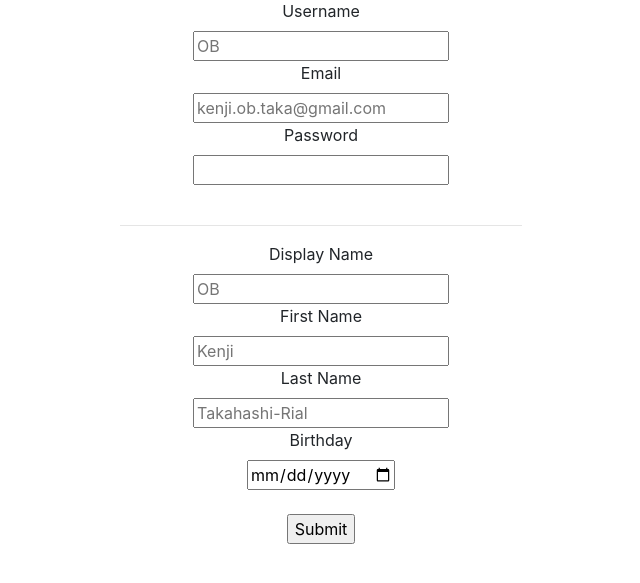
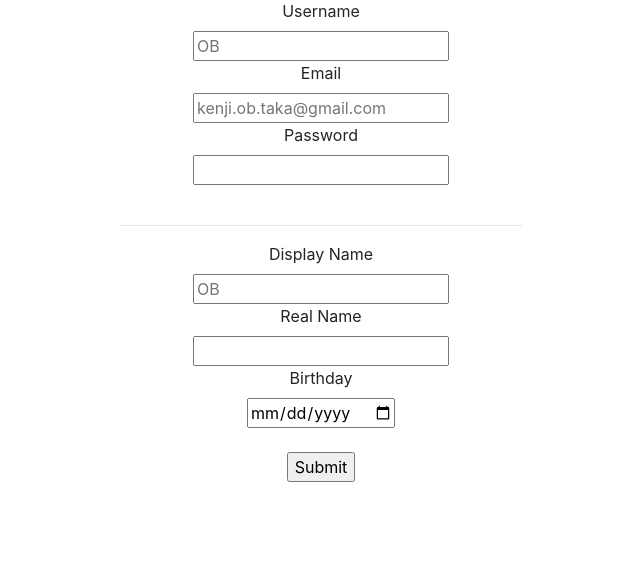
Before and after one commit to KenjiTakahashi-Rial/OBChat, a Django app: page /OB/sign_up/ in a window 1280 px wide. Shown: the part 119-702 px from the top of the page, without its empty margins (319-959 px from the left). Run offline with Django 3.2, Linux system fonts and the light colour scheme; some libraries are stand-ins or nearby versions.

Commit message:
Adjusted authentication and room for real_name instead of first_name and last_name

```diff
--- a/OBChat/OB/templates/OB/sign_up.html
+++ b/OBChat/OB/templates/OB/sign_up.html
@@ -23,34 +23,30 @@
         {% csrf_token %}
         <label>Username</label><br>
         <input type="text" name="username" placeholder="OB"
-              value="{% if username %} {{ username }} {% endif %}"><br>
+              value="{% if username %}{{ username }}{% endif %}"/><br>
 
         <label>Email</label><br>
         <input type="email" name="email" placeholder="kenji.ob.taka@gmail.com"
-              value="{% if email %} {{ email }} {% endif %}"><br>
+              value="{% if email %}{{ email }}{% endif %}"/><br>
 
         <label>Password</label><br>
-        <input type="password" name="password"><br>
+        <input type="password" name="password"/><br>
 
         <br><hr>
 
         <label>Display Name</label><br>
         <input type="text" name="display_name" placeholder="OB"
-              value="{% if display_name %} {{ display_name }} {% endif %}"><br>
+              value="{% if display_name %}{{ display_name }}{% endif %}"/><br>
 
-        <label>First Name</label><br>
-        <input type="text" name="first_name" placeholder="Kenji"
-              value="{% if first_name %} {{ first_name }} {% endif %}"><br>
-
-        <label>Last Name</label><br>
-        <input type="text" name="last_name" placeholder="Takahashi-Rial"
-              value="{% if last_name %} {{ last_name }} {% endif %}"><br>
+        <label>Real Name</label><br>
+        <input type="text" name="real_name" placeholder="Kenji Takahashi-Rial"
+              value="{% if first_name %}{{ first_name }}{% endif %} {% if last_name %}{{ last_name }}{% endif %}"/><br>
 
         <label>Birthday</label><br>
         <input type="date" name="birthday"
-              value="{% if birthday %} {{ birthday }} {% endif %}"><br><br>
+              value="{% if birthday %}{{ birthday }}{% endif %}"/><br><br>
 
-        <input type="submit" value="Submit">
+        <input type="submit" value="Submit"/>
       </form>
     </div>
   </div>
--- a/OBChat/OB/views/authentication.py
+++ b/OBChat/OB/views/authentication.py
@@ -34,13 +34,12 @@
         return render(request, template)
 
     if request.method == "POST":
-        # Strip all the form data of leading/trailing whitespace
+        # Organize form data
         username = request.POST["username"].strip()
         email = request.POST["email"].strip()
         password = request.POST["password"]
         display_name = request.POST["display_name"].strip()
-        first_name = request.POST["first_name"].strip()
-        last_name = request.POST["last_name"].strip()
+        real_name = request.POST["real_name"].strip().split()
         birthday = request.POST["birthday"] or None
 
         context = {}
@@ -49,11 +48,16 @@
         if not all([username, email, password]):
             context["error_message"] = "Please fill out all required fields."
         elif " " in username:
-            context["error_message"] = "Username may not contain spaces"
+            context["error_message"] = "Username may not contain spaces."
+        elif " " in display_name:
+            context["error_message"] = "Display name may not contain spaces."
         elif OBUser.objects.filter(username=username.lower()).exists():
             context["error_message"] = "Username already in use."
         elif OBUser.objects.filter(email=email).exists():
             context["error_message"] = "Email already in use."
+
+        first_name = "" if not real_name else real_name[0]
+        last_name = "" if len(real_name) <= 1 else " ".join(real_name[1:])
 
         # Return whichever info was valid to be put back in the form
         if "error_message" in context:
```
Also changed, not shown: OBChat/OB/tests/test_authentication_views.py (+20 -10 lines), OBChat/OB/tests/test_room_views.py (+4 -0 lines).
